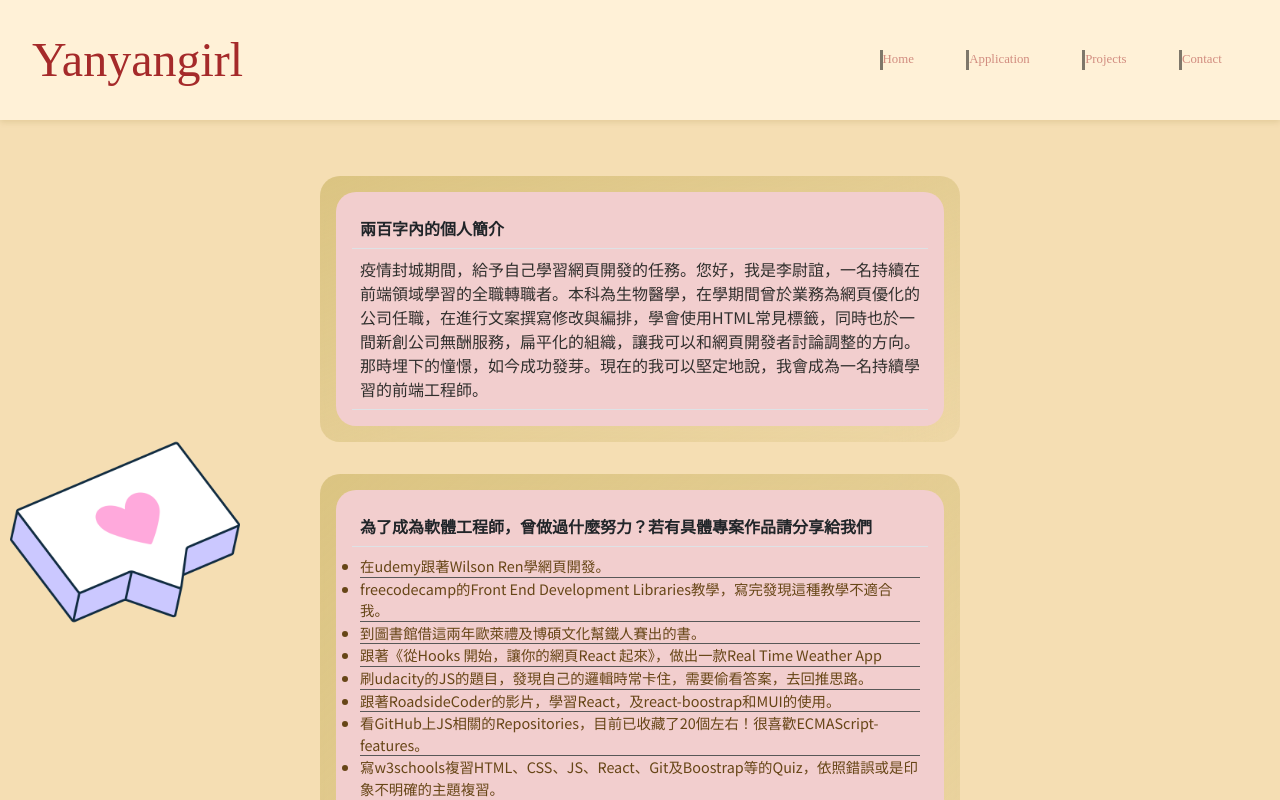
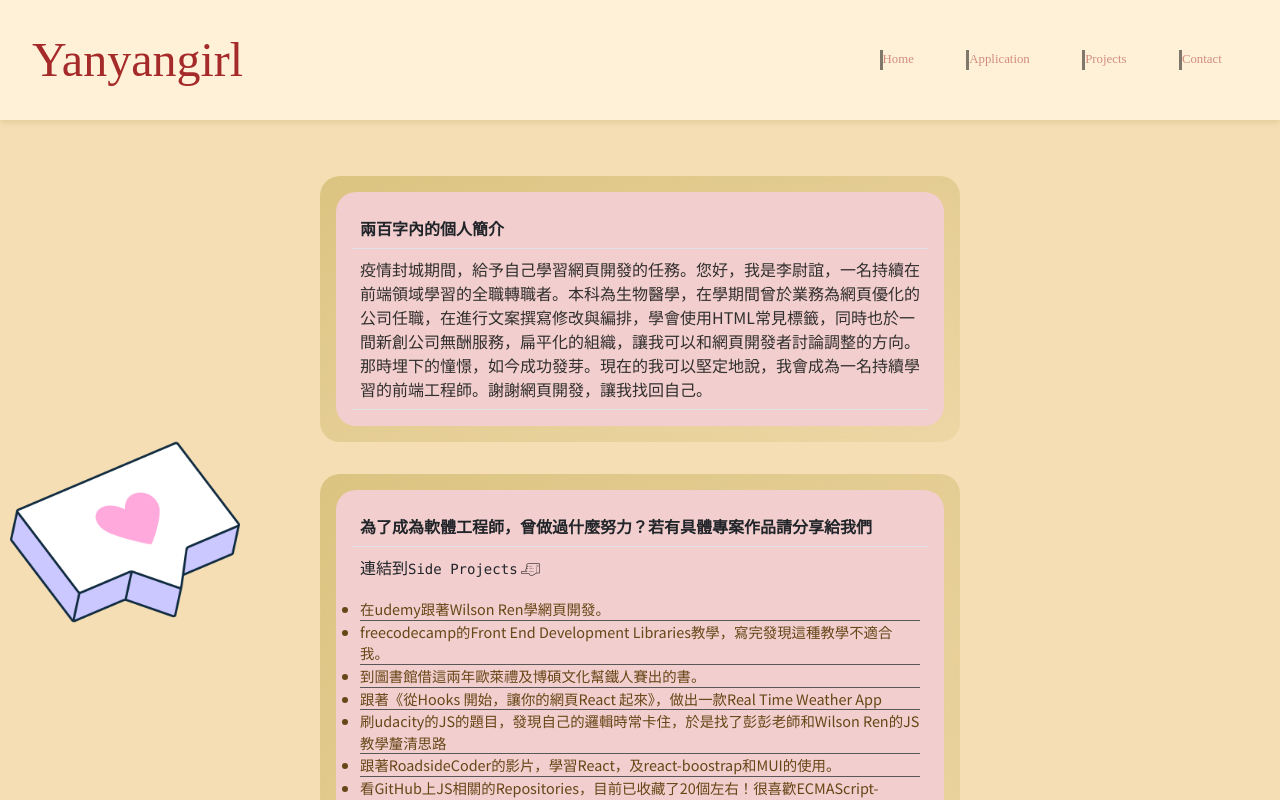
Before and after one commit to Yangunli/Portfolio-Page, a React (Create React App) app: page /#/application in a window 1280 px wide. Shown: the top 800 px of the page. Built offline with nearby package versions, Linux system fonts and the light colour scheme; a web font is replaced by a local one.

Commit message:
FAQ揪錯字

```diff
--- a/src/Page/Form.js
+++ b/src/Page/Form.js
@@ -14,6 +14,12 @@ const Form = () => {
             <tbody>
               <tr className="items">
                 <th>{d.title}</th>
+                {d?.src && (
+                  <Link to="/projectList">
+                    連結到<code>Side Projects</code>
+                    <img src={cursor} alt="" />
+                  </Link>
+                )}
                 {d?.lists && (
                   <ul>
                     {d?.lists.map((li) => (
@@ -21,13 +27,8 @@ const Form = () => {
                     ))}
                   </ul>
                 )}
+
                 <td>{d?.description}</td>
-                {d?.src && (
-                  <Link to="/projectList">
-                    連結到<code>Side Projects</code>
-                    <img src={cursor} alt="" />
-                  </Link>
-                )}
               </tr>
             </tbody>
           </table>
--- a/src/components/data.js
+++ b/src/components/data.js
@@ -3,7 +3,7 @@ export const data = [
     id: 1,
     title: "兩百字內的個人簡介",
     description:
-      "疫情封城期間\uff0c給予自己學習網頁開發的任務\u3002您好\uff0c我是李尉誼\uff0c一名持續在前端領域學習的全職轉職者\u3002本科為生物醫學\uff0c在學期間曾於業務為網頁優化的公司任職\uff0c在進行文案撰寫修改與編排\uff0c學會使用HTML常見標籤\uff0c同時也於一間新創公司無酬服務\uff0c扁平化的組織\uff0c讓我可以和網頁開發者討論調整的方向\u3002那時埋下的憧憬\uff0c如今成功發芽\u3002現在的我可以堅定地說\uff0c我會成為一名持續學習的前端工程師\u3002",
+      "疫情封城期間\uff0c給予自己學習網頁開發的任務\u3002您好\uff0c我是李尉誼\uff0c一名持續在前端領域學習的全職轉職者\u3002本科為生物醫學\uff0c在學期間曾於業務為網頁優化的公司任職\uff0c在進行文案撰寫修改與編排\uff0c學會使用HTML常見標籤\uff0c同時也於一間新創公司無酬服務\uff0c扁平化的組織\uff0c讓我可以和網頁開發者討論調整的方向\u3002那時埋下的憧憬\uff0c如今成功發芽\u3002現在的我可以堅定地說\uff0c我會成為一名持續學習的前端工程師\u3002謝謝網頁開發\uff0c讓我找回自己\u3002",
   },
   {
     id: 2,
@@ -23,7 +23,7 @@ export const data = [
         list: "跟著《從Hooks 開始\uff0c讓你的網頁React 起來》\uff0c做出一款Real Time Weather App",
       },
       {
-        list: "刷udacity的JS的題目\uff0c發現自己的邏輯時常卡住\uff0c需要偷看答案\uff0c去回推思路\u3002",
+        list: "刷udacity的JS的題目\uff0c發現自己的邏輯時常卡住\uff0c於是找了彭彭老師和Wilson Ren的JS教學釐清思路",
       },
 
       {
@@ -39,7 +39,7 @@ export const data = [
         list: "發現自己要先理解原始名稱(英文)\uff0c再看中文教學比較順暢\u3002",
       },
       {
-        list: "參加六角的REACT讀書會\uff0c找出學習盲點\uff0c完成todoList\u3002藉由觀看其他學員的code\uff0c去斯堡不同的切入點\u3002",
+        list: "參加六角的REACT讀書會\uff0c找出學習盲點\uff0c完成todoList\u3002藉由觀看其他學員的code\uff0c去思考不同的切入點\u3002",
       },
       {
         list: "遇到問題時讀document和MDN\uff0c如果還是不知道的話\uff0c搜索有沒有相似的問題與解法的分享\u3002",
@@ -85,7 +85,7 @@ export const data = [
     title: "請描述一件你曾經碰到最困難的事情\uff1f如何克服\uff1f",
     lists: [
       {
-        list: "在前公司發生過很多次\uff0c被漏掉教育訓練的事情\uff0c曾遇到一份難以理解消化的實驗方法",
+        list: "在前公司很常需要學習新的實驗方法\uff0c曾遇到一份是關於分析化學(我不懂分析化學啊)的內容",
       },
     ],
     description:
--- a/src/styles/_form.scss
+++ b/src/styles/_form.scss
@@ -46,7 +46,6 @@ li {
   padding: 1rem;
   margin: 1rem;
   z-index: 6;
-  cursor: auto;
 }
 
 .items {
--- a/src/styles/_home.scss
+++ b/src/styles/_home.scss
@@ -21,7 +21,7 @@
 }
 
 .home-container {
-  width: 95vw;
+  width: 100vw;
   display: flex;
   flex-direction: column;
   align-items: center;
--- a/src/styles/style.css
+++ b/src/styles/style.css
@@ -42,7 +42,7 @@ a {
 }
 
 .home-container {
-  width: 95vw;
+  width: 100vw;
   display: flex;
   flex-direction: column;
   align-items: center;
@@ -324,7 +324,6 @@ li:hover {
   padding: 1rem;
   margin: 1rem;
   z-index: 6;
-  cursor: auto;
 }
 
 .items {
```
Also changed, not shown: 1 other file (tests, documents, lock files or other folders).
